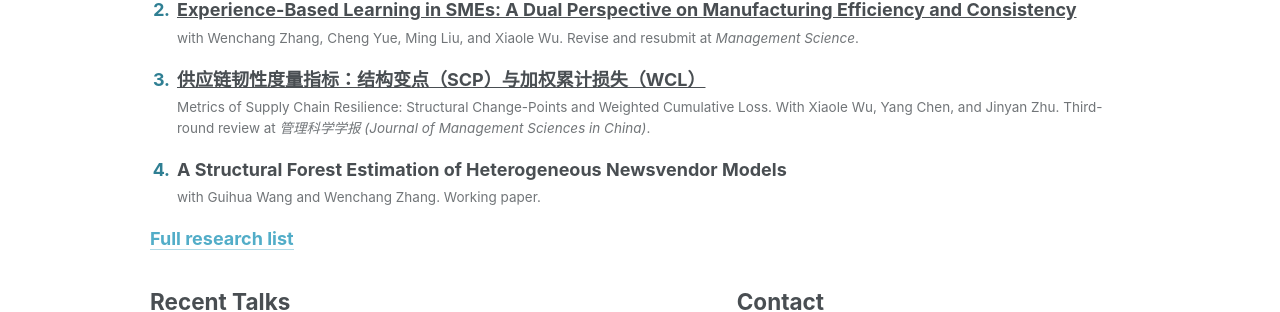
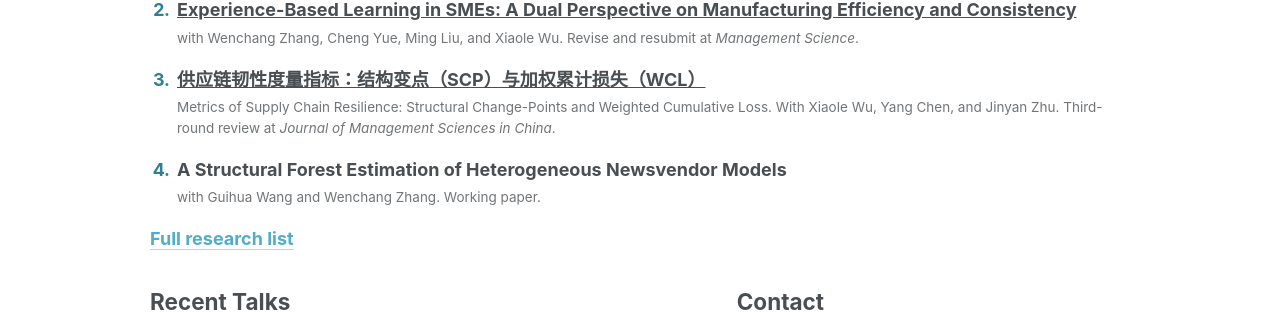
Before and after one commit to MurphyLiCN/MengfeiLi.github.io, a Jekyll site: the page built from _pages/about.md, in a window 1280 px wide and 900 px high, scrolled down 792 px. Shown: the part 140-452 px from the top of the window. Built offline with Jekyll 4.4.1, drawn with Linux system fonts in a browser that asks for light colours; a script bundle is joined from its source files by our own code; library files that are not in the unit come from our copies.

Commit message:
Revert "20260605update"
This reverts commit 7fbc37cfaedf1b0fed93001dea936e30317b292c.

```diff
--- a/_data/cv.json
+++ b/_data/cv.json
@@ -82,7 +82,7 @@
     },
     {
       "name": "供应链韧性度量指标：结构变点（SCP）与加权累计损失（WCL） (Metrics of Supply Chain Resilience: Structural Change-Points and Weighted Cumulative Loss)",
-      "publisher": "Third-round review at 管理科学学报 (Journal of Management Sciences in China)",
+      "publisher": "Third-round review at Journal of Management Sciences in China",
       "releaseDate": "2025",
       "website": "https://papers.ssrn.com/sol3/papers.cfm?abstract_id=5218942",
       "summary": "Manuscript with Xiaole Wu, Yang Chen, and Jinyan Zhu."
--- a/_pages/about.md
+++ b/_pages/about.md
@@ -51,7 +51,7 @@
     </li>
     <li>
       <a href="https://papers.ssrn.com/sol3/papers.cfm?abstract_id=5218942" target="_blank" rel="noopener noreferrer">供应链韧性度量指标：结构变点（SCP）与加权累计损失（WCL）</a>
-      <span>Metrics of Supply Chain Resilience: Structural Change-Points and Weighted Cumulative Loss. With Xiaole Wu, Yang Chen, and Jinyan Zhu. Third-round review at <em>管理科学学报 (Journal of Management Sciences in China)</em>.</span>
+      <span>Metrics of Supply Chain Resilience: Structural Change-Points and Weighted Cumulative Loss. With Xiaole Wu, Yang Chen, and Jinyan Zhu. Third-round review at <em>Journal of Management Sciences in China</em>.</span>
     </li>
     <li>
       <strong>A Structural Forest Estimation of Heterogeneous Newsvendor Models</strong>
```
Also changed, not shown: _publications/2025-supply-chain-resilience-metrics.md (+1 -1 lines), .github/workflows/pages.yml.
